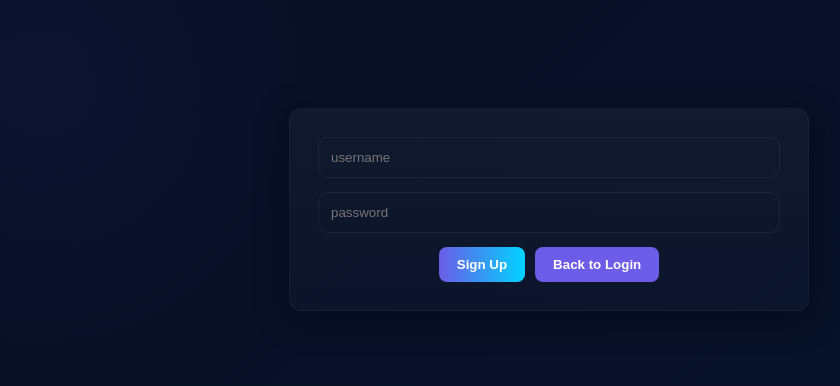
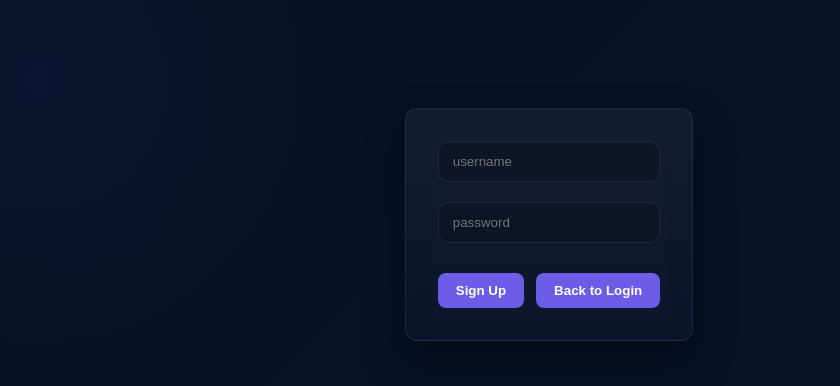
Before and after one commit to faddybenhassin/toDoApp, a React (Vite) app in the folder frontend/: page /register in a window 1280 px wide. Shown: the top 386 px of the page, without its empty margins (91-931 px from the left). Built offline with nearby package versions, Linux system fonts and the light colour scheme.

Commit message:
updated css(nikom css)

```diff
--- a/frontend/src/components/desc/desc.css
+++ b/frontend/src/components/desc/desc.css
@@ -1,22 +1,24 @@
-.descContainer{
+/* Shared logic for both desc and edit overlays */
+.descContainer, .editContainer {
   position: fixed;
   inset: 0;
-  background: linear-gradient(180deg, rgba(2,6,23,0.9), rgba(2,6,23,0.95));
+  background: rgba(2, 6, 23, 0.85);
+  backdrop-filter: blur(4px);
+  display: flex;
+  align-items: center;
+  justify-content: center;
+  z-index: 100;
+}
+
+.desc, .edit {
+  width: 90%;
+  max-width: 400px;
+  background: linear-gradient(180deg, rgba(30, 41, 59, 0.95), rgba(15, 23, 42, 0.95));
+  padding: 24px;
+  border-radius: var(--radius);
   display: flex;
   flex-direction: column;
-  align-items: center;
-  justify-content: center;
-  z-index: 50;
+  gap: 16px;
+  box-shadow: 0 25px 50px -12px rgba(0, 0, 0, 0.5);
+  border: 1px solid var(--glass-border);
 }
-
-.desc {
-  width: 340px;
-  background: linear-gradient(180deg, rgba(255,255,255,0.02), rgba(255,255,255,0.03));
-  padding: 16px 18px;
-  border-radius: 12px;
-  display: flex;
-  gap: 8px;
-  flex-direction: column;
-  box-shadow: 0 8px 30px rgba(3,6,23,0.6);
-  border: 1px solid rgba(255,255,255,0.03);
-}
--- a/frontend/src/components/edit/edit.css
+++ b/frontend/src/components/edit/edit.css
@@ -1,23 +1,24 @@
-.editContainer{
+/* Shared logic for both desc and edit overlays */
+.descContainer, .editContainer {
   position: fixed;
   inset: 0;
-  background: linear-gradient(180deg, rgba(2,6,23,0.9), rgba(2,6,23,0.95));
+  background: rgba(2, 6, 23, 0.85);
+  backdrop-filter: blur(4px);
   display: flex;
   align-items: center;
   justify-content: center;
-  z-index: 50;
+  z-index: 100;
 }
 
-.edit {
-  width: 340px;
-  background: linear-gradient(180deg, rgba(255,255,255,0.03), rgba(255,255,255,0.02));
-  padding: 16px 18px;
-  border-radius: 12px;
+.desc, .edit {
+  width: 90%;
+  max-width: 400px;
+  background: linear-gradient(180deg, rgba(30, 41, 59, 0.95), rgba(15, 23, 42, 0.95));
+  padding: 24px;
+  border-radius: var(--radius);
   display: flex;
-  gap: 8px;
   flex-direction: column;
-  box-shadow: 0 8px 30px rgba(3,6,23,0.6);
-  border: 1px solid rgba(255,255,255,0.03);
+  gap: 16px;
+  box-shadow: 0 25px 50px -12px rgba(0, 0, 0, 0.5);
+  border: 1px solid var(--glass-border);
 }
-
-.edit input { background: transparent; color: inherit; padding: 12px; border-radius: 10px; border: 1px solid rgba(255,255,255,0.06);}
--- a/frontend/src/index.css
+++ b/frontend/src/index.css
@@ -5,66 +5,60 @@
 }
 
 :root {
-  --bg-1: #071025;
-  --bg-2: #081229;
+  --bg-dark: #071025;
   --accent: #6c5ce7;
-  --accent-2: #00d4ff;
-  --surface: #0f1724;
-  --muted: #9aa4b2;
-  --card-bg: rgba(255,255,255,0.04);
+  --accent-glow: rgba(108, 92, 231, 0.3);
+  --text-main: #e6eef8;
+  --text-muted: #9aa4b2;
+  --glass: rgba(255, 255, 255, 0.04);
+  --glass-border: rgba(255, 255, 255, 0.08);
   --radius: 12px;
-  --glass: rgba(255,255,255,0.04);
 }
 
 body {
   min-height: 100vh;
-  background: radial-gradient(circle at 10% 10%, rgba(124,92,255,0.06), transparent 20%), linear-gradient(135deg, var(--bg-1), var(--bg-2));
-  font-family: Inter, ui-sans-serif, system-ui, -apple-system, 'Segoe UI', Roboto, 'Helvetica Neue', Arial;
-  color: #e6eef8;
-  /* display: flex;
+  background: radial-gradient(circle at 10% 10%, rgba(124,92,255,0.06), transparent 20%),
+              linear-gradient(135deg, #071025, #081229);
+  font-family: 'Inter', system-ui, sans-serif;
+  color: var(--text-main);
+  padding: 48px 20px;
+  display: flex;
   justify-content: center;
-  align-items: flex-start; */
-  padding: 48px 20px;
   -webkit-font-smoothing: antialiased;
-  -moz-osx-font-smoothing: grayscale;
 }
 
-/* global controls */
 button {
   cursor: pointer;
   border: none;
   background: var(--accent);
   color: white;
   border-radius: 8px;
-  padding: 8px 14px;
+  padding: 10px 18px;
   font-weight: 600;
-  transition: transform .12s ease, filter .12s ease, background .12s ease;
-}
-button:hover { transform: translateY(-1px); filter: brightness(1.03); }
-input {
-  border-radius: 8px;
-  padding: 12px 14px;
-  border: 1px solid rgba(255,255,255,0.06);
-  background: transparent;
-  color: inherit;
+  transition: all 0.2s ease;
 }
 
-/* content wrapper to center pages */
-.app-root {
-  width: 100%;
-  max-width: 980px;
-  display: flex;
-  justify-content: center;
-  align-items: flex-start;
+button:hover {
+  transform: translateY(-1px);
+  filter: brightness(1.1);
+  box-shadow: 0 4px 12px var(--accent-glow);
 }
 
-/* focus states and responsiveness */
-input:focus, textarea:focus { outline: none; box-shadow: 0 6px 20px rgba(108,92,231,0.08); border-color: rgba(108,92,231,0.9); }
+input {
+  border-radius: 10px;
+  padding: 12px 14px;
+  border: 1px solid var(--glass-border);
+  background: rgba(0, 0, 0, 0.2);
+  color: inherit;
+  transition: border-color 0.2s, box-shadow 0.2s;
+}
 
-button.primary { background: linear-gradient(90deg,var(--accent),var(--accent-2)); }
+input:focus {
+  outline: none;
+  border-color: var(--accent);
+  box-shadow: 0 0 0 3px var(--accent-glow);
+}
 
-@media (max-width: 640px){
-  body { padding: 28px 12px; }
-  .todoContainer { margin-top: 28px; padding: 18px; }
-  .loginContainer, .registerContainer { margin-top: 40px; padding: 18px; }
+@media (max-width: 640px) {
+  body { padding: 20px 12px; }
 }
--- a/frontend/src/pages/app/App.jsx
+++ b/frontend/src/pages/app/App.jsx
@@ -99,7 +99,9 @@ function App() {
   return (
     <>
       <div className="appContainer">
-        <button id="authBtn" onClick={handleAuth}>{isAuthenticated()? "Logout": "login"}</button>
+        <nav class="top-nav">
+          <button id="authBtn" onClick={handleAuth}>{isAuthenticated()? "Logout": "login"}</button>
+        </nav>
         <div className="todoContainer">
           <div className="todoHeader">
             <h1>ToDo:</h1>
--- a/frontend/src/pages/login/login.css
+++ b/frontend/src/pages/login/login.css
@@ -1,33 +1,35 @@
-.loginContainer{
-  margin-top: 60px;
-  margin-left: auto;
-  margin-right: auto;
+.loginContainer {
+  margin: 60px auto;
   max-width: 520px;
-  background: linear-gradient(180deg, rgba(255,255,255,0.04), rgba(255,255,255,0.02));
+  background: linear-gradient(180deg, rgba(255,255,255,0.05), rgba(255,255,255,0.02));
+  backdrop-filter: blur(10px);
   border-radius: var(--radius);
-  padding: 28px;
+  padding: 32px;
   display: flex;
   flex-direction: column;
-  gap: 14px;
-  box-shadow: 0 8px 30px rgba(3,6,23,0.6);
-  border: 1px solid rgba(255,255,255,0.03);
+  gap: 20px;
+  box-shadow: 0 20px 40px rgba(0, 0, 0, 0.4);
+  border: 1px solid var(--glass-border);
 }
 
-.loginContainer h2{ font-size: 20px; margin-bottom: 6px; color: white; }
+.loginContainer h2 { font-size: 22px; color: white; margin-bottom: 4px; }
 
-.username, .pwd{ width: 100%; display: flex; flex-direction: column; gap: 8px; }
-.forgetPwd { text-align: right; }
-.forgetPwd a{ color: var(--muted); text-decoration: none; font-size: 13px; }
+.username, .pwd { width: 100%; display: flex; flex-direction: column; gap: 8px; }
 
-.pwd input, .username input{
-  background-color: transparent;
-  padding: 12px 14px;
-  border: 1px solid rgba(255,255,255,0.06);
-  border-radius: 10px;
-  outline: none;
+.forgetPwd { text-align: right; margin-top: -8px; }
+.forgetPwd a { color: var(--text-muted); text-decoration: none; font-size: 13px; transition: color 0.2s; }
+.forgetPwd a:hover { color: var(--accent); }
+
+.btnContainer { display: flex; gap: 12px; justify-content: center; }
+
+.btnContainer .register {
+  background: transparent;
+  color: var(--text-muted);
+  border: 1px solid var(--glass-border);
 }
 
-.btnContainer{ display:flex; gap: 10px; justify-content: center; }
-.btnContainer button{ padding: 10px 18px; }
-.btnContainer .register{ background: transparent; color: var(--muted); box-shadow: none; border-radius: 8px; }
-.btnContainer .register:hover{ background: rgba(255,255,255,0.02); color: white; }
+.btnContainer .register:hover {
+  background: var(--glass);
+  color: white;
+  border-color: rgba(255,255,255,0.2);
+}
--- a/frontend/src/pages/register/register.css
+++ b/frontend/src/pages/register/register.css
@@ -1,23 +1,33 @@
-.registerContainer{
-  margin-top: 60px;
-  margin-left: auto;
-  margin-right: auto;
+.registerContainer {
+  margin: 60px auto;
   max-width: 520px;
-  background: linear-gradient(180deg, rgba(255,255,255,0.04), rgba(255,255,255,0.02));
+  background: linear-gradient(180deg, rgba(255,255,255,0.05), rgba(255,255,255,0.02));
+  backdrop-filter: blur(10px);
   border-radius: var(--radius);
-  padding: 28px;
+  padding: 32px;
   display: flex;
   flex-direction: column;
-  gap: 14px;
-  box-shadow: 0 8px 30px rgba(3,6,23,0.6);
-  border: 1px solid rgba(255,255,255,0.03);
+  gap: 20px;
+  box-shadow: 0 20px 40px rgba(0, 0, 0, 0.4);
+  border: 1px solid var(--glass-border);
 }
 
-.registerContainer h2{ font-size: 20px; color: white; }
-.registerContainer .username, .registerContainer .pwd{ display:flex; flex-direction: column; gap:8px; }
+.registerContainer h2 { font-size: 22px; color: white; margin-bottom: 4px; }
 
-.registerContainer input{ padding: 12px; border-radius: 10px; border: 1px solid rgba(255,255,255,0.06); background: transparent; }
+.username, .pwd {
+  display: flex;
+  flex-direction: column;
+  gap: 8px;
+}
 
-.btnContainer{ display:flex; gap:10px; justify-content: center; }
-.btnContainer button{ padding: 10px 18px; }
-.btnContainer button:hover{ transform: translateY(-1px); }
+.username label, .pwd label {
+  font-size: 14px;
+  color: var(--text-muted);
+}
+
+.btnContainer {
+  display: flex;
+  gap: 12px;
+  justify-content: center;
+  margin-top: 10px;
+}
```
Also changed, not shown: frontend/src/pages/app/app.css (+70 -42 lines).
